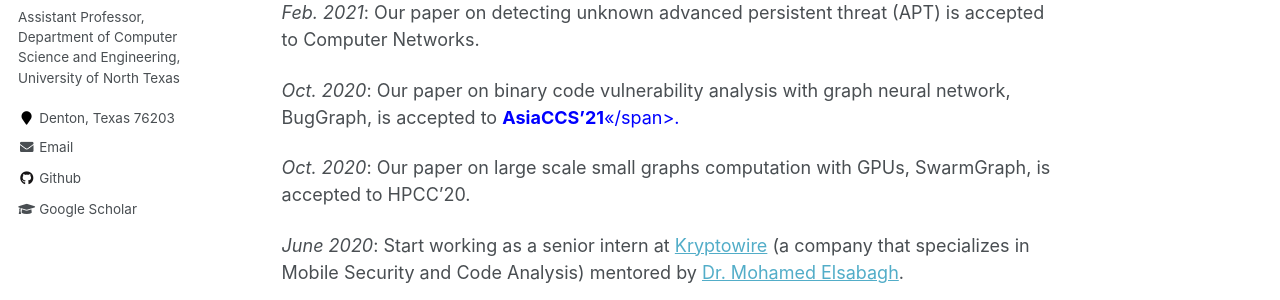
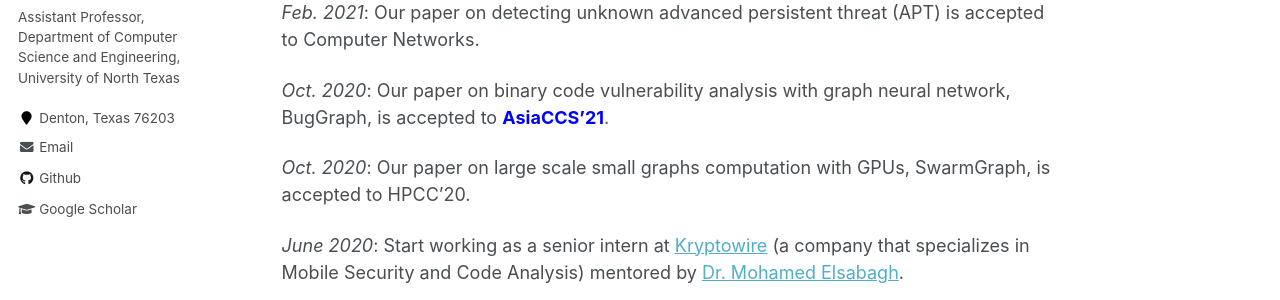
Before and after one commit to yuede/yuede.github.io, a Jekyll site: the page built from _pages/about.md, in a window 1280 px wide and 900 px high, scrolled down 616 px. Shown: the part 247-547 px from the top of the window. Built offline with Jekyll 4.4.1, drawn with Linux system fonts in a browser that asks for light colours.

Commit message:
update about

```diff
--- a/_pages/about.md
+++ b/_pages/about.md
@@ -22,7 +22,7 @@ News
 
 *Feb. 2021*: Our paper on detecting unknown advanced persistent threat (APT) is accepted to Computer Networks.
 
-*Oct. 2020*: Our paper on binary code vulnerability analysis with graph neural network, BugGraph, is accepted to <span style="color:blue"><strong>AsiaCCS'21</strong><</span>.
+*Oct. 2020*: Our paper on binary code vulnerability analysis with graph neural network, BugGraph, is accepted to <span style="color:blue"><strong>AsiaCCS'21</strong></span>.
 
 *Oct. 2020*: Our paper on large scale small graphs computation with GPUs, SwarmGraph, is accepted to HPCC'20.
 
```
